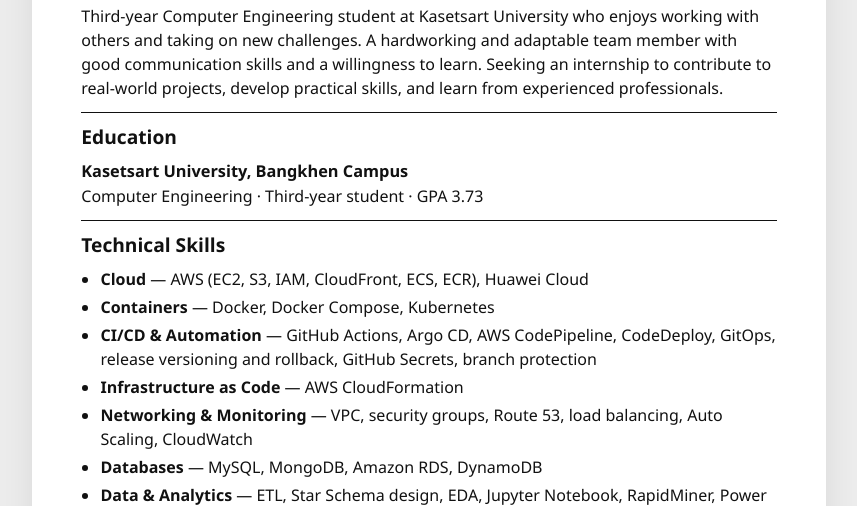
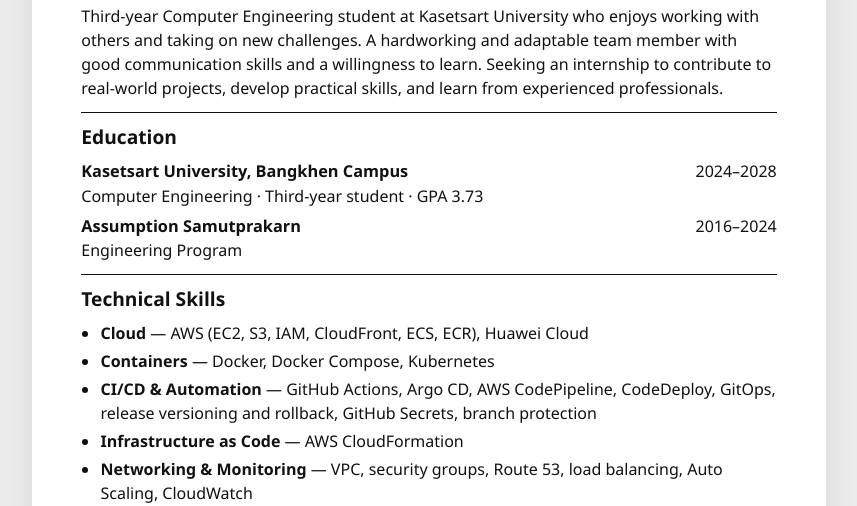
Before and after one commit to MixSupasek/static-port, a website: page index.html in a window 1280 px wide. Shown: the part 265-771 px from the top of the page, without its empty margins (211-1068 px from the left). Drawn offline with Linux system fonts and the light colour scheme.

Commit message:
Add school education and study periods

```diff
--- a/index.html
+++ b/index.html
@@ -50,6 +50,8 @@
 
     .resume-body > section { border-top: 1px solid #111; padding-top: 10px; }
     section + section { margin-top: 12px; }
+    .education-heading { display: flex; justify-content: space-between; align-items: baseline; flex-wrap: wrap; gap: 0 12px; }
+    .education-heading + p + .education-heading { margin-top: 6px; }
     .skill-categories { margin: 0; padding-inline-start: 1.2em; }
     .skill-categories li + li { margin-top: 4px; }
     .project-heading { display: flex; align-items: baseline; flex-wrap: wrap; gap: 0 12px; }
@@ -107,8 +109,16 @@
 
       <section aria-labelledby="education">
         <h2 id="education">Education</h2>
-        <h3>Kasetsart University, Bangkhen Campus</h3>
+        <div class="education-heading">
+          <h3>Kasetsart University, Bangkhen Campus</h3>
+          <span>2024–2028</span>
+        </div>
         <p>Computer Engineering &middot; Third-year student &middot; GPA 3.73</p>
+        <div class="education-heading">
+          <h3>Assumption Samutprakarn</h3>
+          <span>2016–2024</span>
+        </div>
+        <p>Engineering Program</p>
       </section>
 
       <section aria-labelledby="skills">
--- a/package.json
+++ b/package.json
@@ -1,6 +1,6 @@
 {
   "name": "static-port",
-  "version": "1.7.1",
+  "version": "1.7.2",
   "description": "Static portfolio with automated browser tests and versioned build artifacts",
   "private": true,
   "scripts": {
```
Also changed, not shown: 1 other file.
